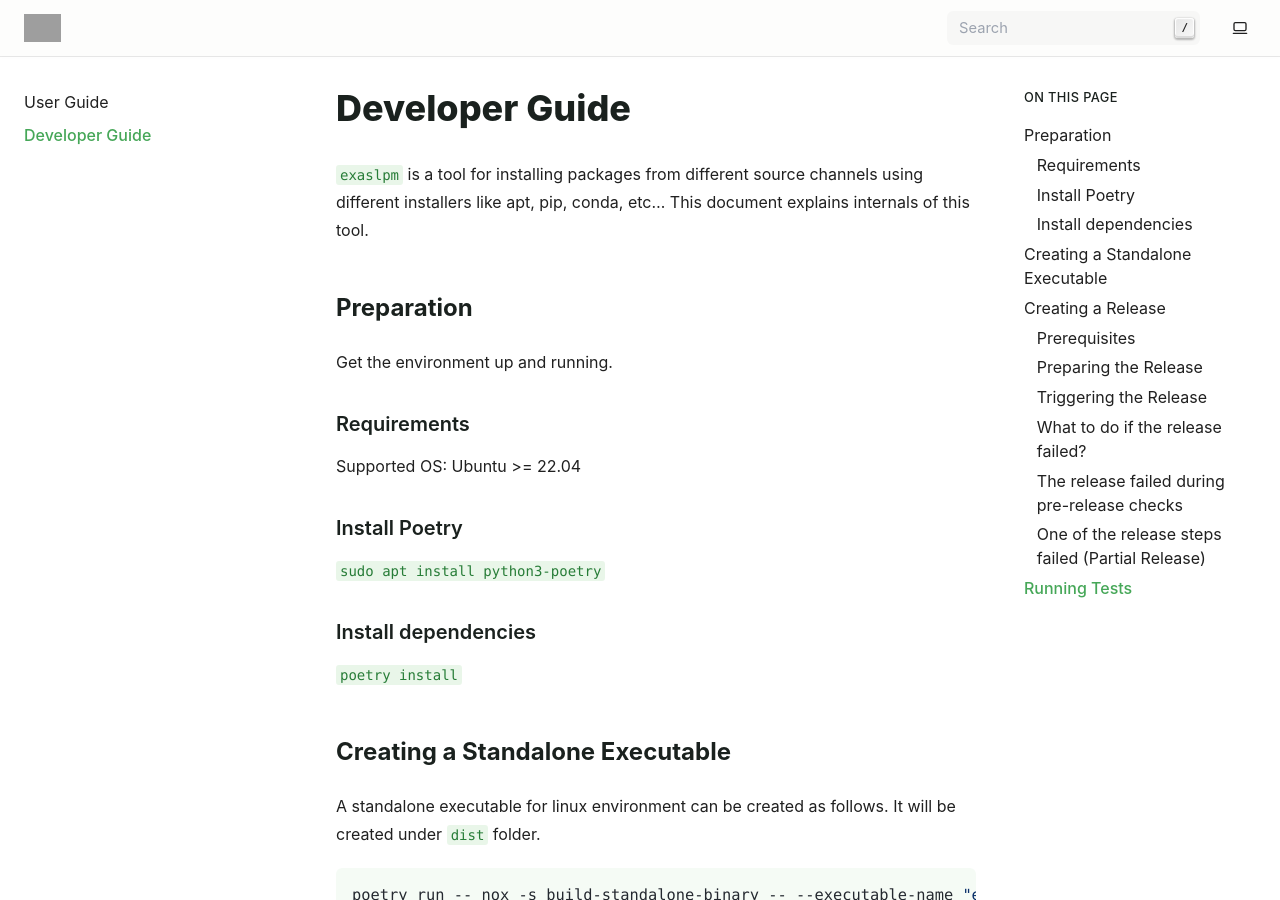
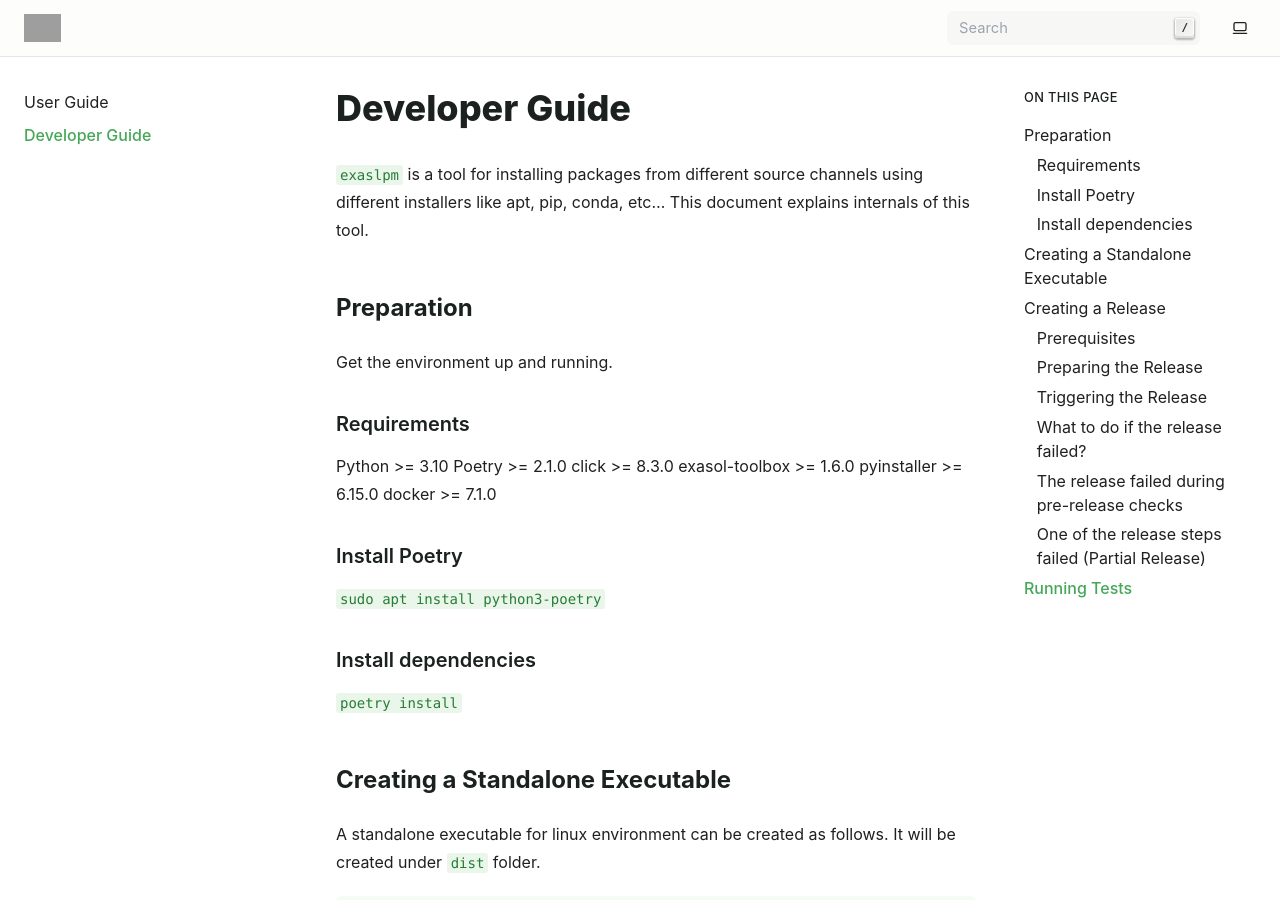
Before and after one commit to exasol/script-languages-package-management, a Sphinx documentation site: the page built from doc/developer_guide/developer_guide.rst, in a window 1280 px wide and 900 px high. Built offline with Sphinx 7.4.7, drawn with Linux system fonts in a browser that asks for light colours; pages that are not in the unit, such as notebooks, are missing from menus; grey boxes are pictures that could not be loaded.

Commit message:
Updating requirements

```diff
--- a/doc/developer_guide/developer_guide.rst
+++ b/doc/developer_guide/developer_guide.rst
@@ -12,7 +12,12 @@ Get the environment up and running.
 
 Requirements
 ~~~~~~~~~~~~
-Supported OS: Ubuntu >= 22.04
+Python >= 3.10
+Poetry >= 2.1.0
+click >= 8.3.0
+exasol-toolbox >= 1.6.0
+pyinstaller >= 6.15.0
+docker >= 7.1.0
 
 Install Poetry
 ~~~~~~~~~~~~~~
--- a/doc/user_guide/user_guide.rst
+++ b/doc/user_guide/user_guide.rst
@@ -7,8 +7,13 @@ About
 -----
 This project installs different packages and dependencies from the specified channel sources. It can be thought of one-stop-shop for all installation requirements. It uses an yaml file containing details of packages and their version to be installed.
 
+Requirements
+------------
+Supported OS: Ubuntu >= 22.04
+
 Getting Started
 ---------------
+
 Download the standalone executable ``exaslpm``, for linux, from `release-page <https://github.com/exasol/integration-test-docker-environment/releases>`_. Once downloaded, it can be run as follows
 
 ::
```
